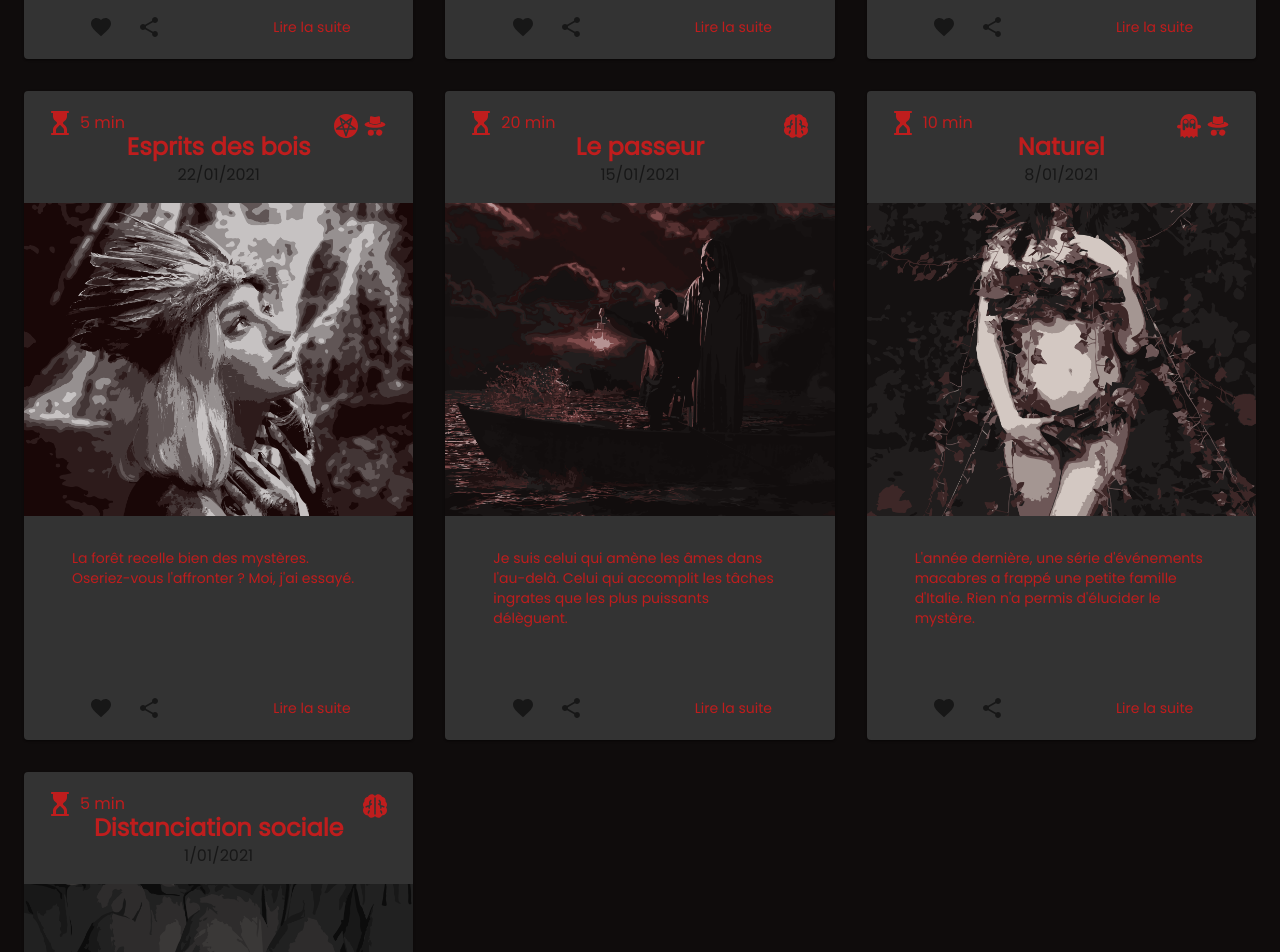
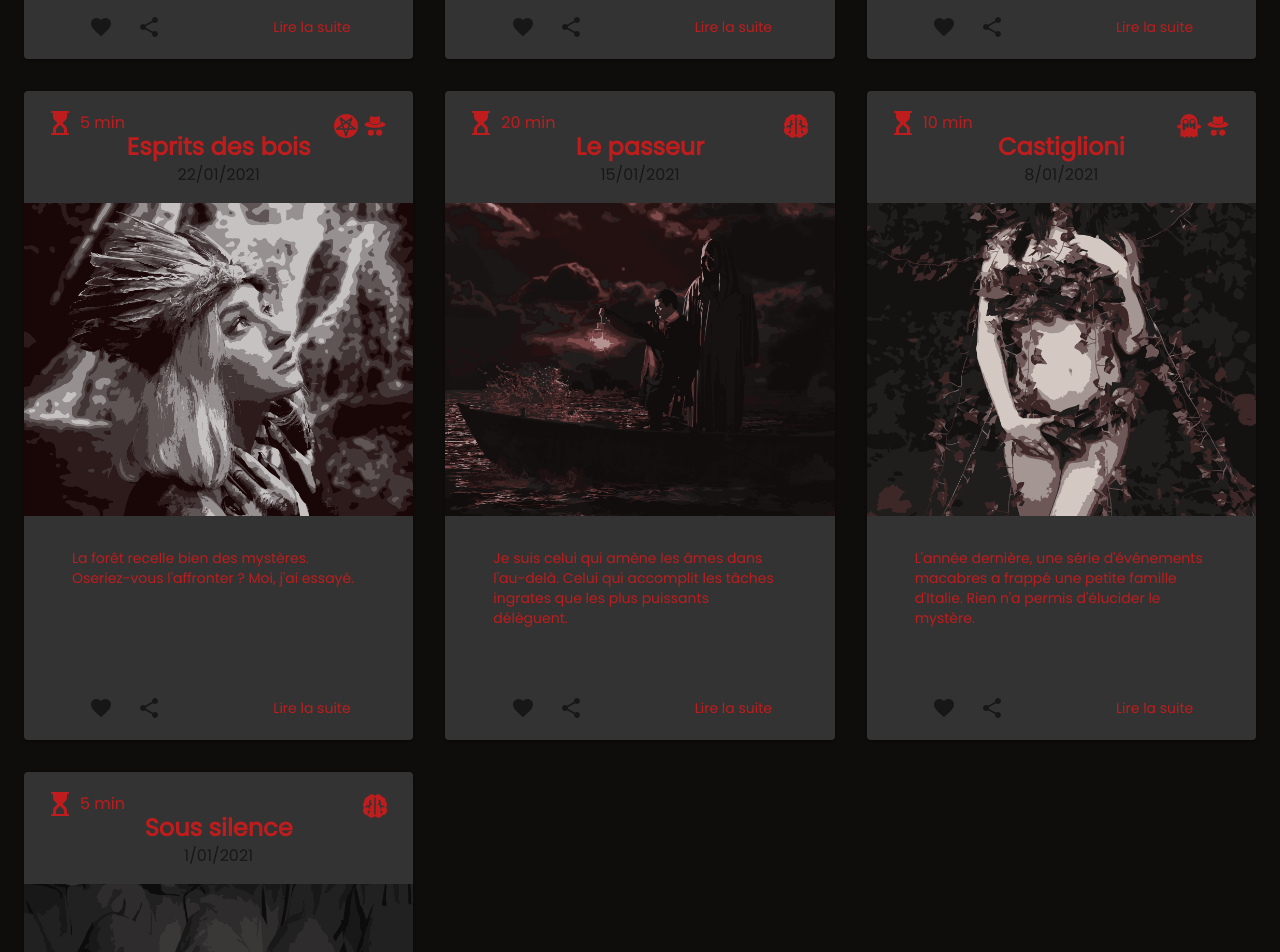
Before and after one commit to maescabra/HorrorFictumEst, a React (Create React App) app: page / in a window 1280 px wide. Shown: the part 1520-2472 px from the top of the page. Built offline with nearby package versions, Linux system fonts and the light colour scheme.

Commit message:
rename stories

```diff
--- a/src/data/storylist.js
+++ b/src/data/storylist.js
@@ -261,7 +261,7 @@ const storylist = [
       date: "8/01/2021",
       description:"L'année dernière, une série d'événements macabres a frappé une petite famille d'Italie. Rien n'a permis d'élucider le mystère.",
       url:"/stories/9",
-      title:"Naturel",
+      title:"Castiglioni",
       image:"/assets/stories/nature.png",
       texte:[<p>Lorem ipsum test9 partie 1</p>, <p>Partie 2</p>,<p>Partie 3</p>]
     },
@@ -273,7 +273,7 @@ const storylist = [
       date: "1/01/2021",
       description:"Le gouvernement veut nous contrôler. Nous devons agir.",
       url:"/stories/10",
-      title:"Distanciation sociale",
+      title:"Sous silence",
       image:"/assets/stories/distanciation.png",
       texte:[<p>Lorem ipsum test10 partie 1</p>, <p>Partie 2</p>,<p>Partie 3</p>]
     }
```
